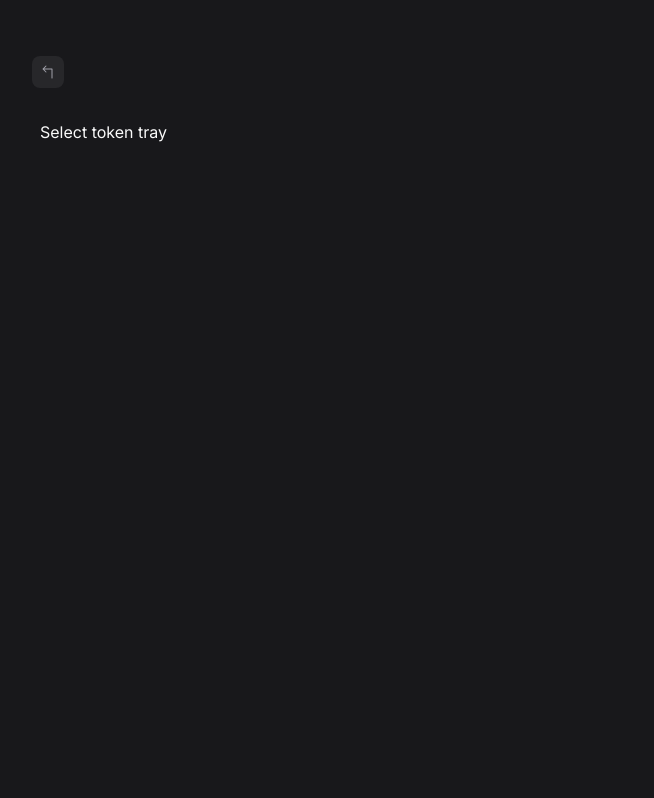
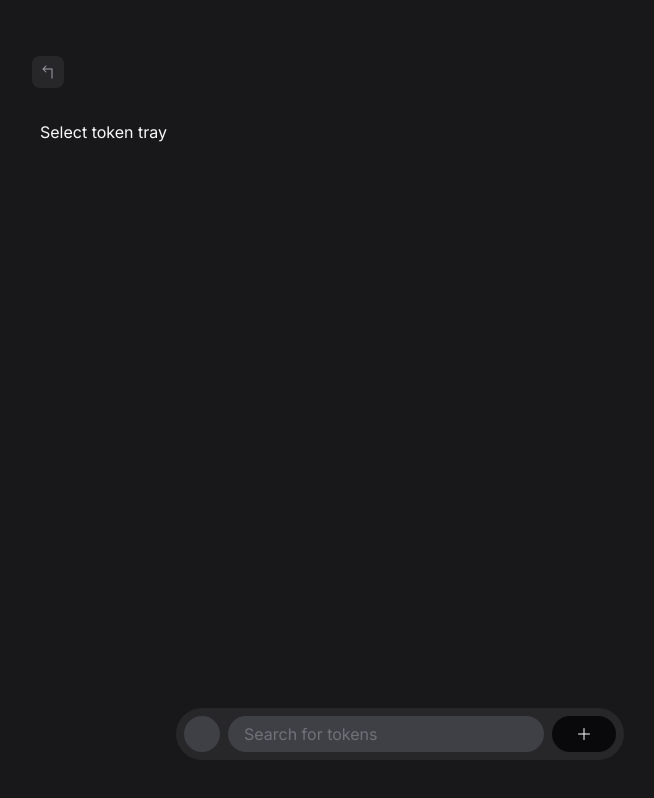
Before and after one commit to gzkdev/ui-playground, a Next.js app: page /select-token-tray in a window 1280 px wide. Shown: the whole page, without its empty margins (240-894 px from the left). Built offline with nearby package versions, Linux system fonts and the light colour scheme.

Commit message:
save progress

```diff
--- a/src/app/select-token-tray/page.tsx
+++ b/src/app/select-token-tray/page.tsx
@@ -1,11 +1,149 @@
+"use client";
+import { AnimatePresence, motion } from "framer-motion";
 import { PrototypeHeader } from "@/components/prototype-header";
+import { useState } from "react";
+import { Plus } from "@phosphor-icons/react";
 
-export default function SelectTokenTray() {
+export default function Home() {
   return (
     <div className="max-w-screen-md p-6 mx-auto space-y-40">
       <div className="my-10 space-y-2">
         <PrototypeHeader title="Select token tray" />
+
+        <AnimatedSelectTokenTray />
       </div>
     </div>
   );
 }
+
+function AnimatedSelectTokenTray() {
+  const [isExpanded, setIsExpanded] = useState(false);
+
+  return (
+    <div className="fixed flex items-center justify-center bottom-10 left-0 w-full">
+      <motion.div
+        layout
+        className="bg-zinc-800 w-[90%] max-w-md z-50"
+        style={{ borderRadius: "32px" }}
+      >
+        <motion.div
+          layout
+          className="flex items-center gap-2"
+          style={{ padding: isExpanded ? "16px" : "8px" }}
+        >
+          {isExpanded || (
+            <AnimatePresence>
+              <motion.button
+                layout
+                initial={{ opacity: 0, scale: 0.9 }}
+                animate={{ opacity: 1, scale: 1 }}
+                className="min-w-9 size-9 bg-zinc-700 rounded-full"
+              ></motion.button>
+            </AnimatePresence>
+          )}
+          <motion.div
+            layout
+            className="flex-grow flex-shrink self-stretch rounded-full bg-zinc-700 relative"
+          >
+            <input
+              type="text"
+              placeholder="Search for tokens"
+              className="bg-transparent text-inherit w-full h-full  px-4 outline-none placeholder:text-zinc-500"
+            />
+          </motion.div>
+          <motion.button
+            layout
+            onClick={() => setIsExpanded((x) => !x)}
+            style={{ borderRadius: "100px" }}
+            className={
+              isExpanded
+                ? "min-w-9 size-9 bg-zinc-700 flex items-center justify-center"
+                : "bg-zinc-950 text-white px-6 self-stretch flex items-center justify-center"
+            }
+          >
+            <motion.span
+              layout
+              className={
+                isExpanded ? "inline-flex rotate-45" : "inline-flex rotate-0"
+              }
+            >
+              <Plus />
+            </motion.span>
+          </motion.button>
+        </motion.div>
+        {isExpanded && (
+          <AnimatePresence presenceAffectsLayout>
+            <motion.div
+              initial={{ opacity: 0, scale: 0.9 }}
+              animate={{
+                opacity: 1,
+                scale: 1,
+                transition: {
+                  delay: 0.5,
+                },
+              }}
+              layout
+            >
+              <ul className="px-5 pt-2 pb-8">
+                {tokens.map(({ id, name, symbol, price, priceDelta }) => (
+                  <li
+                    key={id}
+                    className="flex items-center gap-2 p-3 -mx-3 hover:bg-zinc-900 transition rounded-2xl cursor-pointer"
+                  >
+                    <div className="size-10 rounded-full bg-zinc-600"></div>
+                    <div className="flex flex-col flex-grow">
+                      <span>{name}</span>
+                      <span className="text-sm">{symbol}</span>
+                    </div>
+                    <div className="flex flex-col text-end">
+                      <span>{price}</span>
+                      <span className="text-sm">{priceDelta}</span>
+                    </div>
+                  </li>
+                ))}
+              </ul>
+            </motion.div>
+          </AnimatePresence>
+        )}
+      </motion.div>
+    </div>
+  );
+}
+
+const tokens = [
+  {
+    id: 0,
+    name: "Ethereum",
+    symbol: "ETH",
+    price: "$3,356.61",
+    priceDelta: "+5.56%",
+  },
+  {
+    id: 1,
+    name: "USDC Coin",
+    symbol: "USDC",
+    price: "$1.00",
+    priceDelta: "+0.01%",
+  },
+  {
+    id: 2,
+    name: "Tether",
+    symbol: "USDT",
+    price: "$1.00",
+    priceDelta: "+0.02%",
+  },
+  {
+    id: 3,
+    name: "Polygon",
+    symbol: "MATIC",
+    price: "$0.73",
+    priceDelta: "+7.51%",
+  },
+  {
+    id: 4,
+    name: "Chainlink",
+    symbol: "Link",
+    price: "$14.25",
+    priceDelta: "+1.00%",
+  },
+];
```
